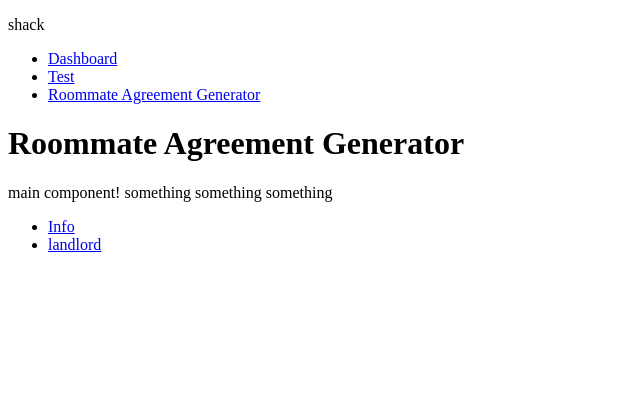
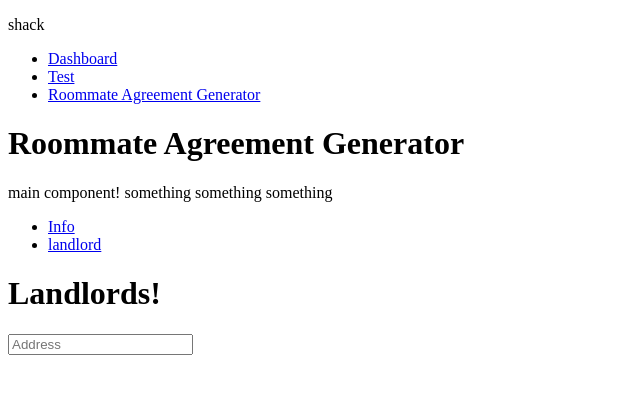
Before and after one commit to eina/lhl-shack, a React (Create React App) app: page /agreement/landlord in a window 1280 px wide. Shown: the top 394 px of the page, without its empty margins (0-640 px from the left). Built offline with nearby package versions, Linux system fonts and the light colour scheme.

Commit message:
fix wizard form not rendering components

```diff
--- a/src/components/AgreementForm/Info.tsx
+++ b/src/components/AgreementForm/Info.tsx
@@ -2,7 +2,12 @@ import React from "react";
 import { Field } from "formik";
 
 const Info = () => {
-  return <Field type="text" name="address" placeholder="Address" />;
+  return (
+    <div>
+      <h1>Info!</h1>
+      <Field type="text" name="address" placeholder="Address" />
+    </div>
+  );
 };
 
 export default Info;
--- a/src/components/AgreementForm/Landlord.tsx
+++ b/src/components/AgreementForm/Landlord.tsx
@@ -2,7 +2,12 @@ import React from "react";
 import { Field } from "formik";
 
 const Landlord = () => {
-  return <Field type="text" name="address" placeholder="Address" />;
+  return (
+    <div>
+      <h1>Landlords!</h1>
+      <Field type="text" name="address" placeholder="Address" />
+    </div>
+  );
 };
 
 export default Landlord;
--- a/src/pages/Agreement.tsx
+++ b/src/pages/Agreement.tsx
@@ -13,18 +13,18 @@ const Agreement = () => {
 
       <ul>
         <li>
-          <Link to="/form/info">Info</Link>
+          <Link to="/agreement/info">Info</Link>
         </li>
         <li>
-          <Link to="/form/landlord">landlord</Link>
+          <Link to="/agreement/landlord">landlord</Link>
         </li>
       </ul>
 
       <Formik initialValues={{}} onSubmit={() => {}}>
         <Form>
           <Switch>
-            <Route path="/form/info" component={Info} />
-            <Route path="/form/landlord" component={Landlord} />
+            <Route path="/agreement/info" component={Info} />
+            <Route path="/agreement/landlord" component={Landlord} />
           </Switch>
         </Form>
       </Formik>
--- a/src/pages/Home.tsx
+++ b/src/pages/Home.tsx
@@ -1,20 +1,20 @@
 import React, { useState, useEffect } from "react";
-import axios from "axios";
+// import axios from "axios";
 
 const Home = () => {
-  const [testData, setTestData] = useState({});
-  useEffect(() => {
-    axios.get("/api/landlords/1").then(vals => setTestData(vals.data));
-  }, []);
+  // const [testData, setTestData] = useState({});
+  // useEffect(() => {
+  //   axios.get("/api/landlords/1").then(vals => setTestData(vals.data));
+  // }, []);
 
   return (
     <>
       <h1>Home</h1>
       <p>Dashboard components here</p>
       <h2>Connect to API</h2>
-      This is connected to <code>api/landlords/1</code>. Make sure to run the Rails server on
+      {/* This is connected to <code>api/landlords/1</code>. Make sure to run the Rails server on
       Vagrant if you don't see any JSON below
-      <pre>{JSON.stringify(testData)}</pre>
+      <pre>{JSON.stringify(testData)}</pre> */}
     </>
   );
 };
```
